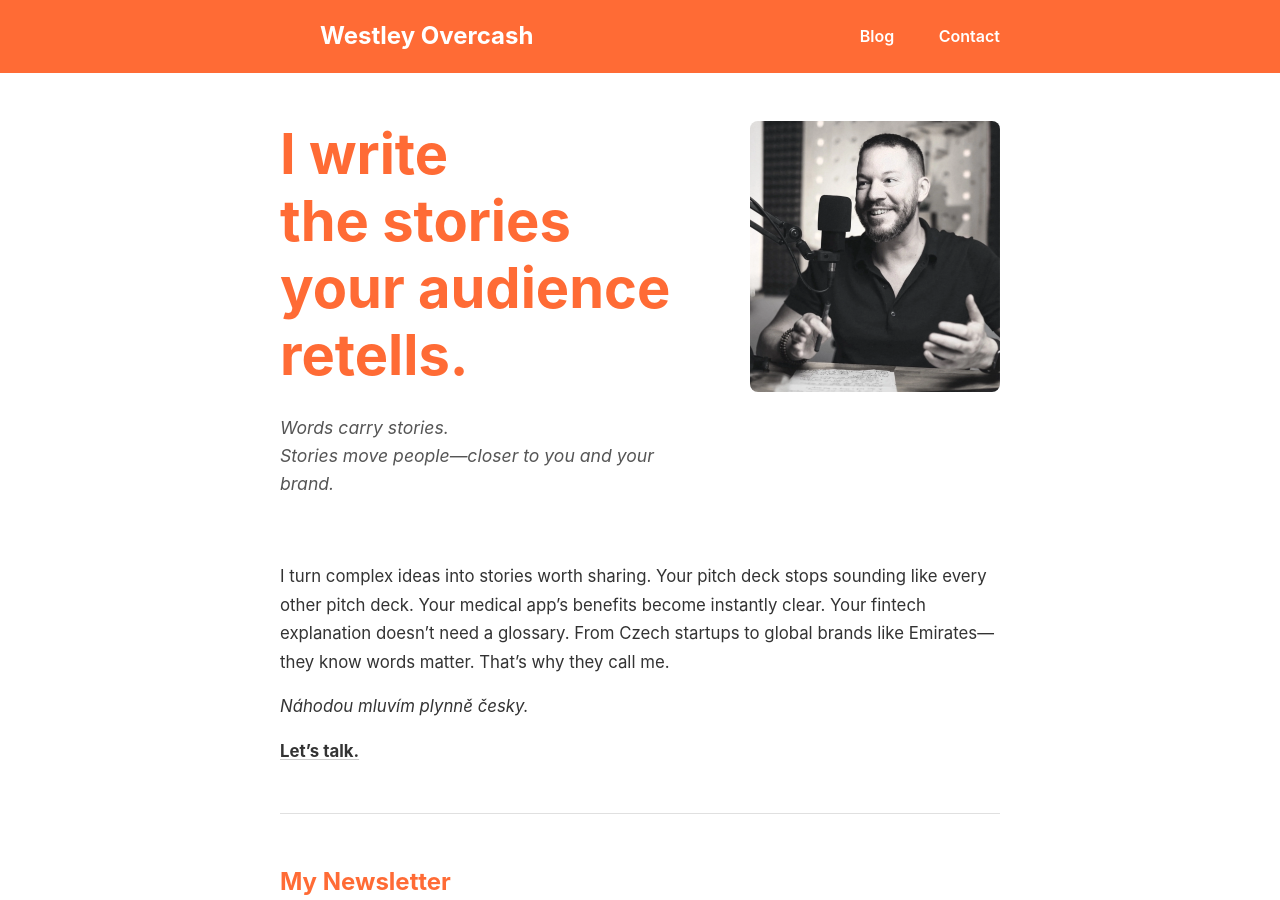
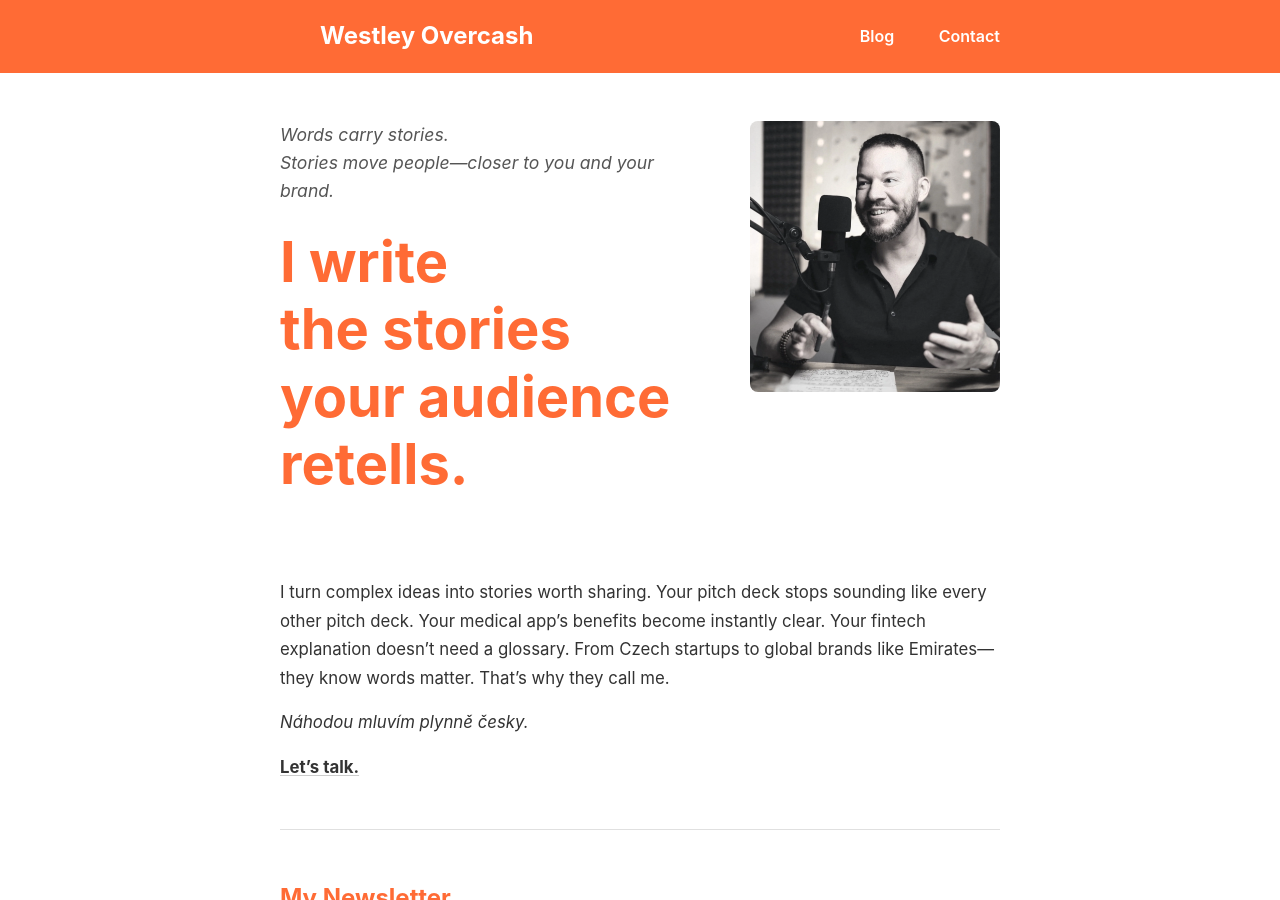
Before and after one commit to westleyovercash/westleyovercash.github.io, a Jekyll site: the page built from index.md, in a window 1280 px wide and 900 px high. Built offline with Jekyll 4.4.1, drawn with Linux system fonts in a browser that asks for light colours.

Commit message:
Update index.md

```diff
--- a/index.md
+++ b/index.md
@@ -5,11 +5,11 @@ title: Home
 
 <div style="display: flex; align-items: flex-start; gap: 40px; margin-bottom: 3rem; flex-wrap: wrap;">
   <div style="flex: 1; min-width: 300px;">
-    <h1 style="margin-bottom: 0;">I write<br/>the stories<br/>your audience<br/>retells.</h1>
-    <p style="font-size: 1.1rem; line-height: 1.6; margin-top: 1.5rem; color: #555; font-style: italic;">
+    <p style="font-size: 1.1rem; line-height: 1.6; margin-bottom: 1.5rem; color: #555; font-style: italic;">
       Words carry stories.<br/>
       Stories move people—closer to you and your brand.
     </p>
+    <h1 style="margin-top: 0;">I write<br/>the stories<br/>your audience<br/>retells.</h1>
   </div>
   <div style="flex: 0 0 250px;">
     <img src="/assets/css/images/Westley-Overcash.jpg" alt="Westley Overcash" style="max-width: 250px; width: 100%; border-radius: 8px;">
```
